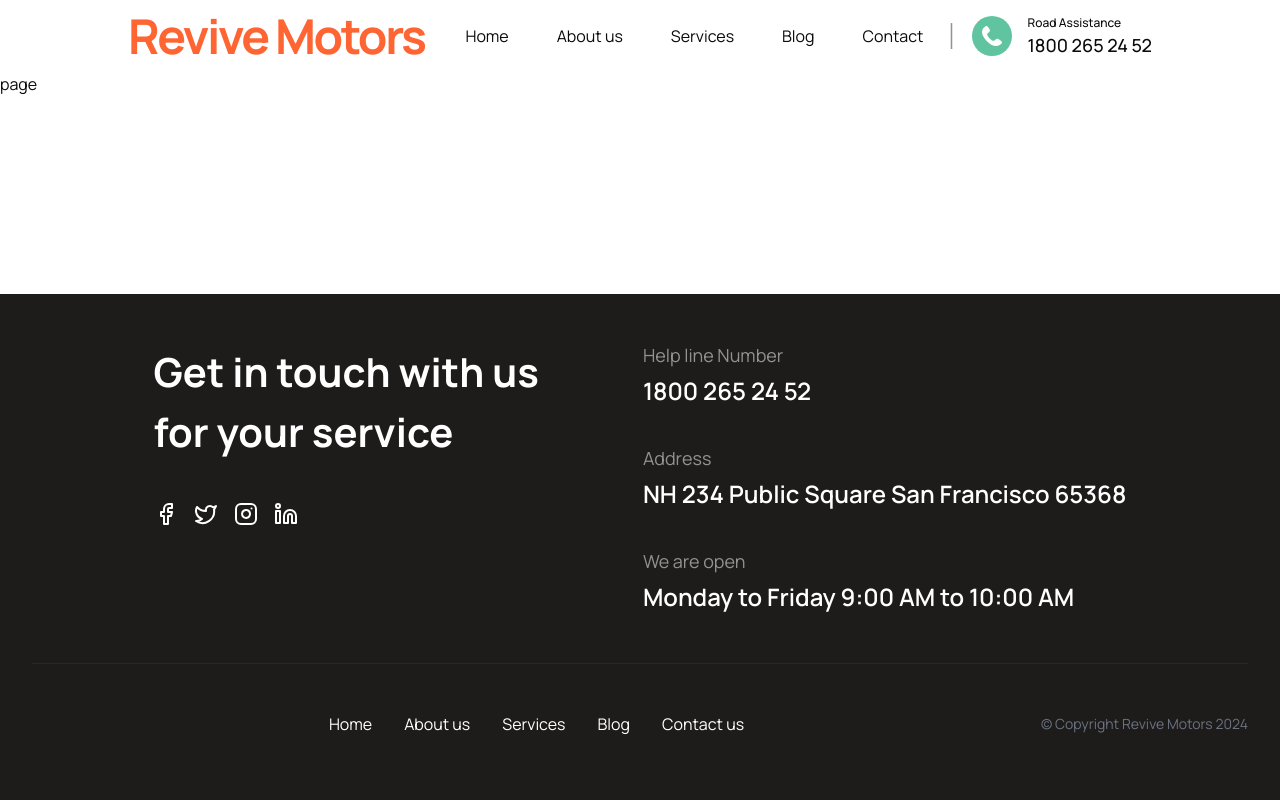
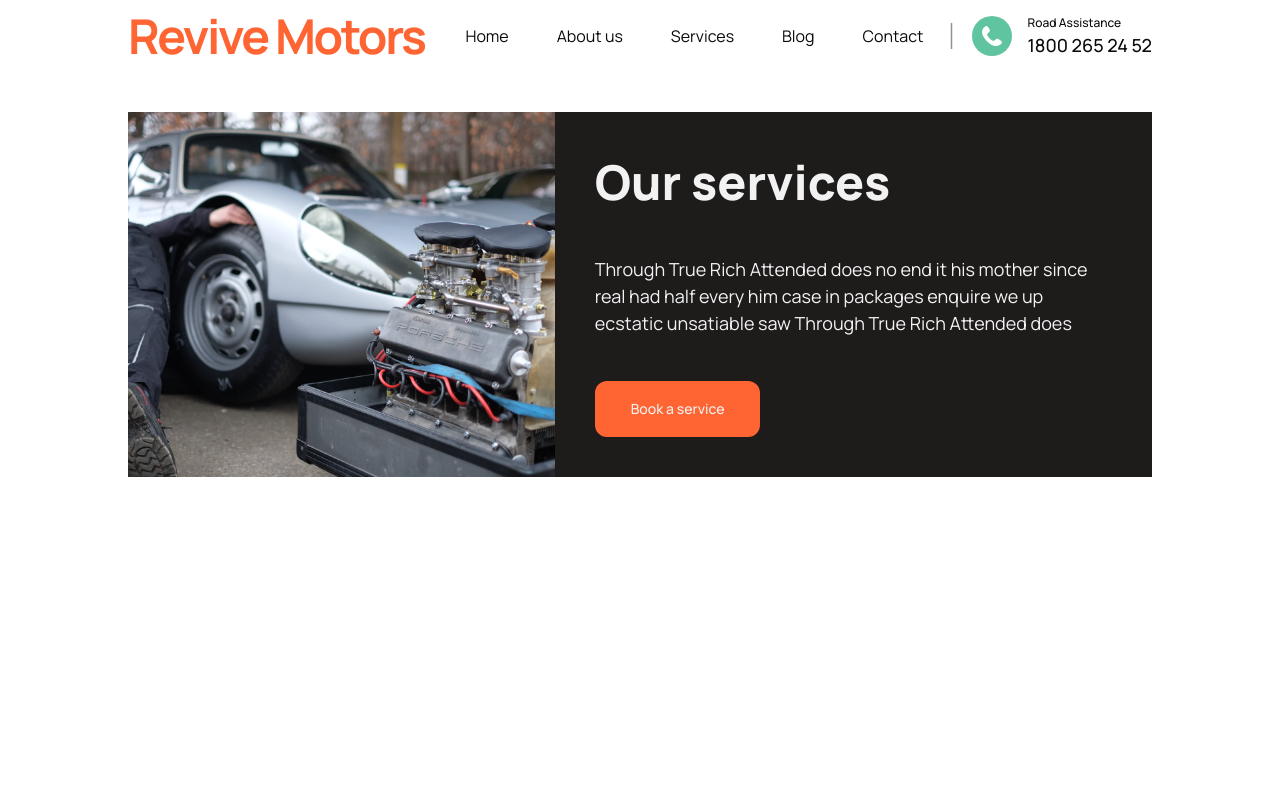
Before and after one commit to w3ngithub/revive-motors, a Next.js app: page /about in a window 1280 px wide. Shown: the top 800 px of the page. Built offline with nearby package versions, Linux system fonts and the light colour scheme.

Commit message:
feat: about-service page added

```diff
--- a/src/app/about/page.tsx
+++ b/src/app/about/page.tsx
@@ -1,8 +1,11 @@
+import AboutService from '@/components/custom-components/about-service'
 import React from 'react'
 
 const page = () => {
   return (
-    <div>page</div>
+    <div>
+      <AboutService />
+    </div>
   )
 }
 
--- /dev/null
+++ b/src/components/custom-components/about-service.tsx
@@ -0,0 +1,39 @@
+import Image from "next/image";
+import React from "react";
+import { Button } from "../ui/button";
+
+const AboutService = () => {
+  return (
+    <section className="container min-h-[100vh] my-10">
+      <div className="grid grid-cols-1  sm:grid-cols-12 2xl:min-h-[550px]">
+        <div className=" relative col-span-5 ">
+          {" "}
+          <Image
+            src="/project/aboutCar.png"
+            alt="Car Pic"
+            layout="fill"
+            objectFit="cover"
+            className="absolute inset-0 w-full h-full"
+          />
+        </div>
+        <div className="col-span-7 2xl:min-h-[550px] flex justify-center">
+          <div className="  flex flex-col justify-center items-start  gap-11 w-full bg-customColor-black  p-10">
+            <h1 className="text-h1 text-customColor-lightGrey font-extrabold  leading-tight">
+              Our services
+            </h1>
+            <p className="text-b1 text-customColor-lightGrey max-w-[624px] ">
+              Through True Rich Attended does no end it his mother since real
+              had half every him case in packages enquire we up ecstatic
+              unsatiable saw Through True Rich Attended does
+            </p>
+            <Button className="bg-customColor-primary text-b1 text-customColor-lightGrey max-w-[177px] max-h-[64px] p-7 px-9 rounded-xl hover:bg-customColor-primary">
+              Book a service
+            </Button>
+          </div>
+        </div>
+      </div>
+    </section>
+  );
+};
+
+export default AboutService;
```
Also changed, not shown: public/project/aboutCar.png (added).
